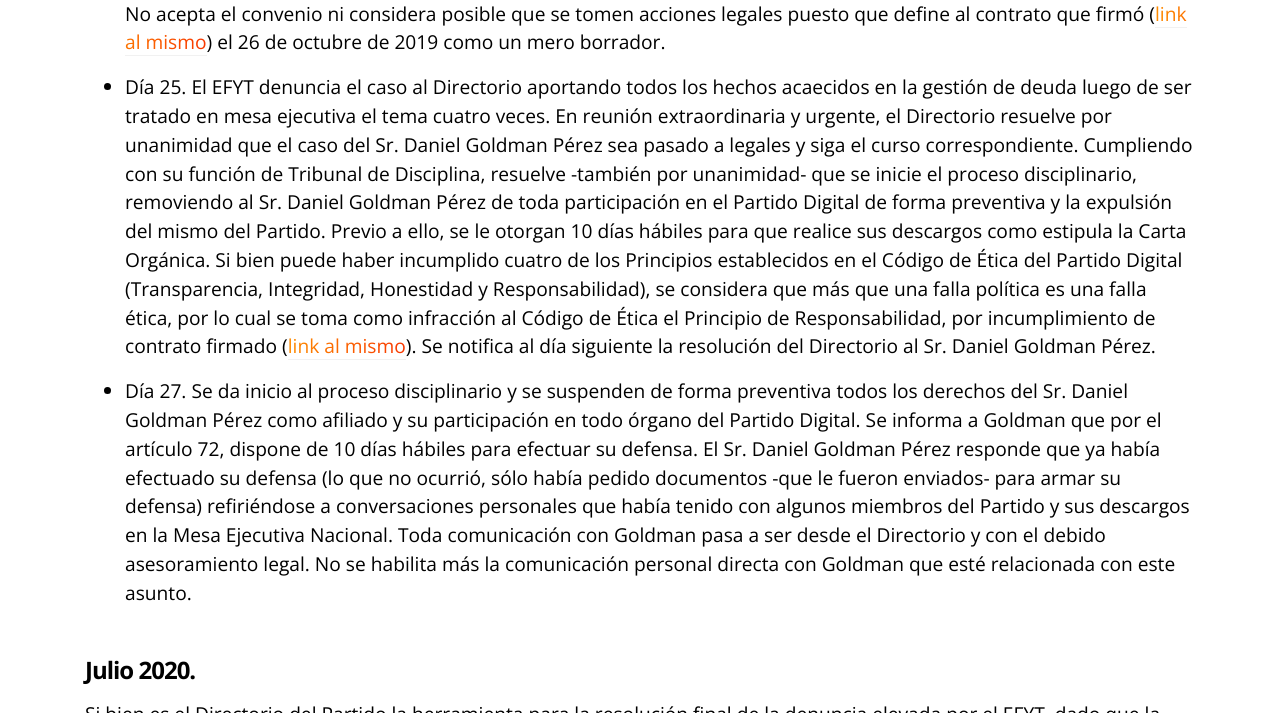
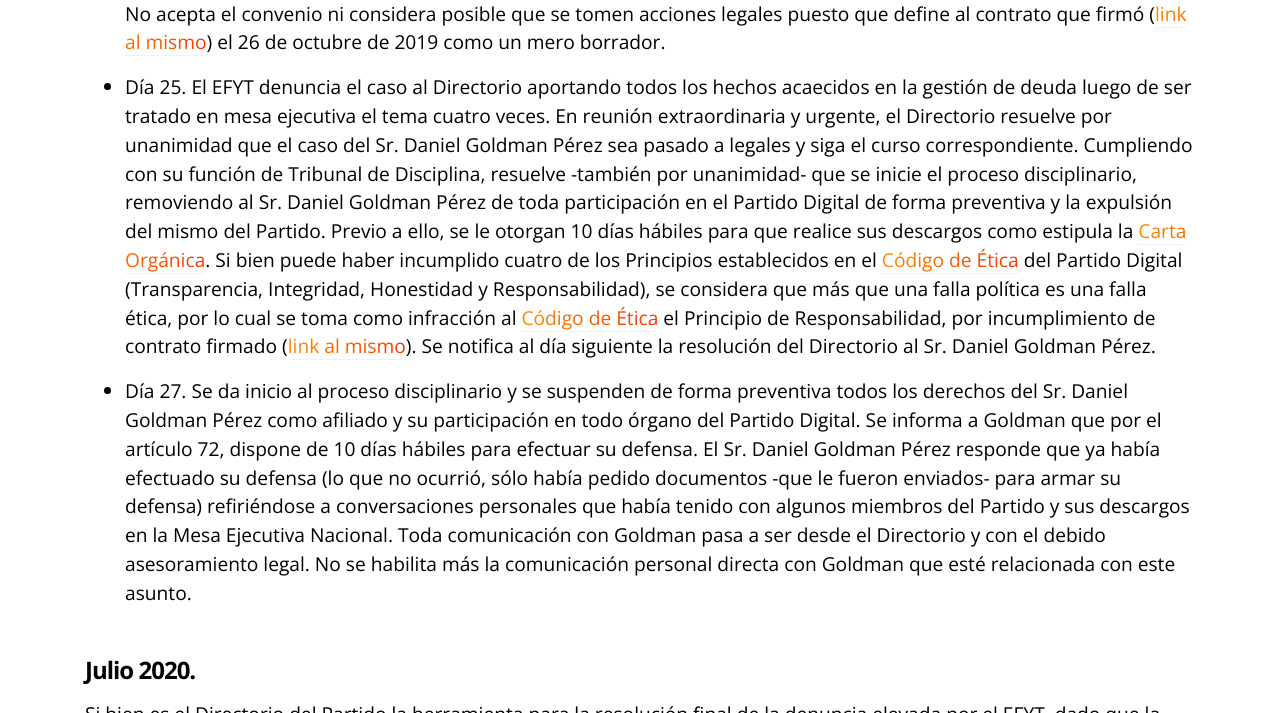
Before and after one commit to PartidoDigital/PartidoDigital-Web, a Jekyll site: the page built from transparencia.md, in a window 1280 px wide and 900 px high, scrolled down 3648 px, cut to the strip 187-900 px from the top of the window. Built offline with Jekyll 4.4.1, drawn with Linux system fonts in a browser that asks for light colours; nearby versions of some CDN libraries; comment, search, counter and statistics services are not loaded; part of the change alters nothing that is shown; some of the changed text lies outside the part shown.

```diff
--- a/transparencia.md
+++ b/transparencia.md
@@ -5,7 +5,7 @@ title: Transparencia
 
 ### Caso del Sr. Daniel Goldman Pérez
 
-El Directorio del Partido Digital comunica la expulsión del Sr. Daniel Goldman Pérez debido al incumplimiento de uno de los pilares básicos de nuestro Partido, como lo es el principio de Responsabilidad, consagrado en nuestro Código de Ética.
+El Directorio del Partido Digital comunica la expulsión del Sr. Daniel Goldman Pérez debido al incumplimiento de uno de los pilares básicos de nuestro Partido, como lo es el principio de Responsabilidad, consagrado en nuestro [Código de Ética]{:target="_blank"}.
 
 <div class="embed-responsive embed-responsive-21by9 mb-4">
 <iframe width="560" height="315" src="https://www.youtube.com/embed/QRXOe5w7SrI" frameborder="0" allow="accelerometer; autoplay; encrypted-media; gyroscope; picture-in-picture" allowfullscreen></iframe>
@@ -61,7 +61,7 @@ En defensa de la Participación y Transparencia -ideología fundacional del PD-
 
  - Día 24. Se vence el plazo estipulado. El Sr. Daniel Goldman Pérez envía un mail detallando sus problemas personales. No acepta el convenio ni considera posible que se tomen acciones legales puesto que define al contrato que firmó ([link al mismo]{:target="_blank"}) el 26 de octubre de 2019 como un mero borrador.
 
- - Día 25. El EFYT denuncia el caso al Directorio aportando todos los hechos acaecidos en la gestión de deuda luego de ser tratado en mesa ejecutiva el tema cuatro veces. En reunión extraordinaria y urgente, el Directorio resuelve por unanimidad que el caso del Sr. Daniel Goldman Pérez sea pasado a legales y siga el curso correspondiente. Cumpliendo con su función de Tribunal de Disciplina, resuelve -también por unanimidad- que se inicie el proceso disciplinario, removiendo al Sr.  Daniel Goldman Pérez de toda participación en el Partido Digital de forma preventiva y la expulsión del mismo del Partido. Previo a ello, se le otorgan 10 días hábiles para que realice sus descargos como estipula la Carta Orgánica. Si bien puede haber incumplido cuatro de los Principios establecidos en el Código de Ética del Partido Digital (Transparencia, Integridad, Honestidad y Responsabilidad), se considera que más que una falla política es una falla ética, por lo cual se toma como infracción al Código de Ética el Principio de Responsabilidad, por incumplimiento de contrato firmado ([link al mismo]{:target="_blank"}). Se notifica al día siguiente la resolución del Directorio al Sr. Daniel Goldman Pérez.
+ - Día 25. El EFYT denuncia el caso al Directorio aportando todos los hechos acaecidos en la gestión de deuda luego de ser tratado en mesa ejecutiva el tema cuatro veces. En reunión extraordinaria y urgente, el Directorio resuelve por unanimidad que el caso del Sr. Daniel Goldman Pérez sea pasado a legales y siga el curso correspondiente. Cumpliendo con su función de Tribunal de Disciplina, resuelve -también por unanimidad- que se inicie el proceso disciplinario, removiendo al Sr.  Daniel Goldman Pérez de toda participación en el Partido Digital de forma preventiva y la expulsión del mismo del Partido. Previo a ello, se le otorgan 10 días hábiles para que realice sus descargos como estipula la [Carta Orgánica]{:target="_blank"}. Si bien puede haber incumplido cuatro de los Principios establecidos en el [Código de Ética]{:target="_blank"} del Partido Digital (Transparencia, Integridad, Honestidad y Responsabilidad), se considera que más que una falla política es una falla ética, por lo cual se toma como infracción al [Código de Ética]{:target="_blank"} el Principio de Responsabilidad, por incumplimiento de contrato firmado ([link al mismo]{:target="_blank"}). Se notifica al día siguiente la resolución del Directorio al Sr. Daniel Goldman Pérez.
 
  - Día 27. Se da inicio al proceso disciplinario y se suspenden de forma preventiva todos los derechos del Sr. Daniel Goldman Pérez como afiliado y su  participación en todo órgano del Partido Digital. Se informa a Goldman que por el artículo 72, dispone de 10 días hábiles para efectuar su defensa. El Sr. Daniel Goldman Pérez responde que ya había efectuado su defensa (lo que no ocurrió, sólo había pedido documentos -que le fueron enviados- para armar su defensa) refiriéndose a conversaciones personales que había tenido con algunos miembros del Partido y sus descargos en la Mesa Ejecutiva Nacional. Toda comunicación con Goldman pasa a ser desde el Directorio y con el debido asesoramiento legal. No se habilita más la comunicación personal directa con Goldman que esté relacionada con este asunto.
 
@@ -104,3 +104,5 @@ Por cualquier consulta sobre los ingresos y gastos del Partido Digital se puede
 [La transparencia de los partidos políticos está en falta - El Observador]: http://www.elobservador.com.uy/la-transparencia-los-partidos-politicos-esta-falta-n675319
 [transparencia@partidodigital.org.uy]: mailto:transparencia@partidodigital.org.uy
 [link al mismo]: /assets/docs/ContratoDanielGoldman-PartidoDigital.pdf
+[Carta Orgánica]: /documentos/carta-organica{:target="_blank"}
+[Código de Ética]: /documentos/codigo-de-etica
```
